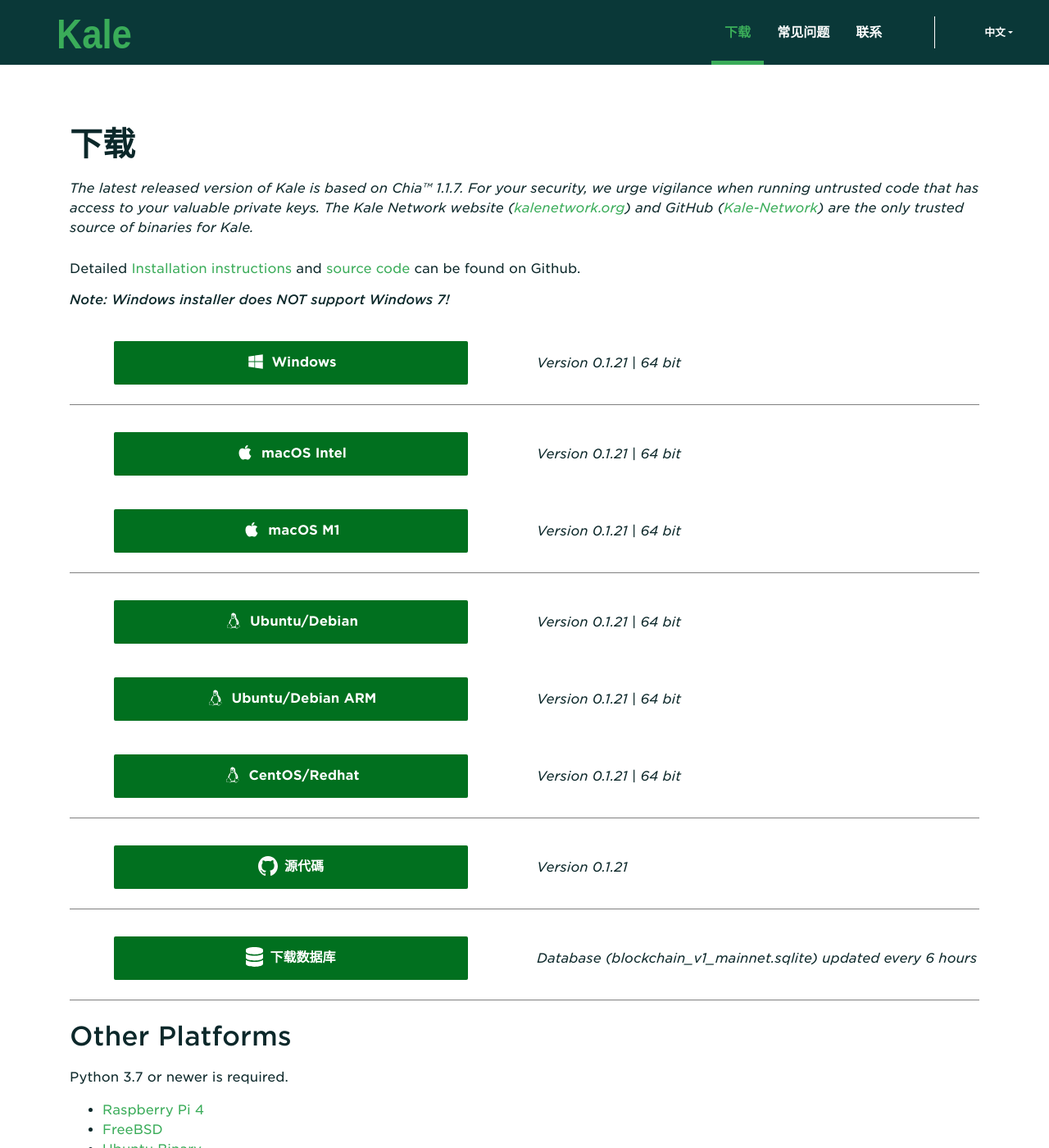
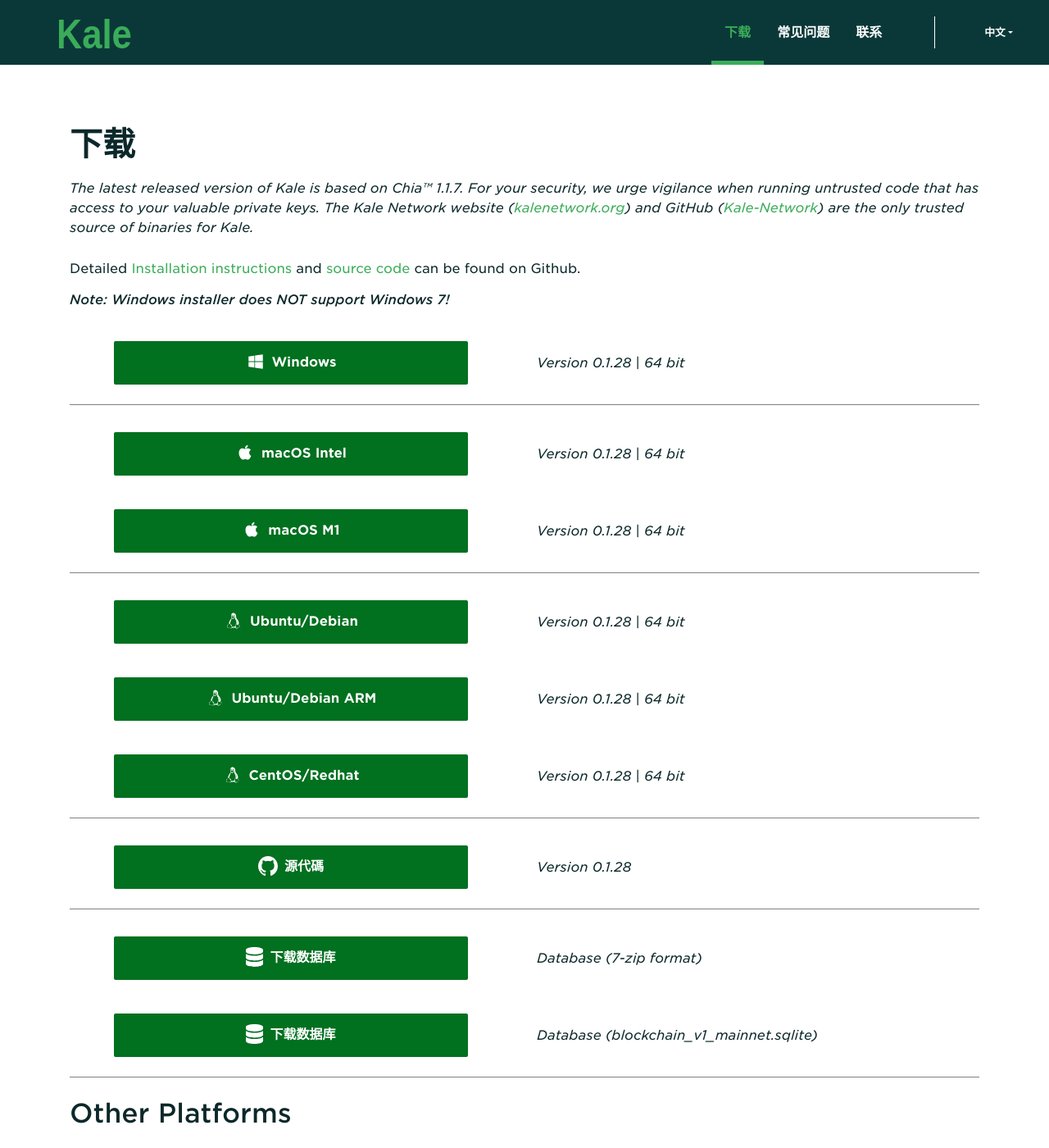
Before and after one commit to Kale-Network/kale-network.github.io, a Jekyll site: the page built from cn/download/index.md, in a window 1280 px wide and 1400 px high. Shown: the whole window at 82% size. Built offline with Jekyll 4.4.1, drawn with Linux system fonts in a browser that asks for light colours.

```diff
--- a/_data/strings.yml
+++ b/_data/strings.yml
@@ -25,7 +25,6 @@ en: # English
     | Full node | node-1.kalenetwork.org | 6333 |
     | Full node | node-2.kalenetwork.org | 6333 |
     | Full node | node-3.kalenetwork.org | 6333 |
-    | Full node | node-4.kalenetwork.org | 6333 |
 
     <br>
 
@@ -58,7 +57,7 @@ en: # English
   homemain_trader_title: "Kale Market"
   homemain_trader_quote: |
      The community has created a great market for Kale, click the button below will redirect you there.
-  homemain_trader_report: "Trade with XKA"
+  homemain_trader_report: "Trade XKA"
 
   download_main_text: |
     This is the official Chia installer download page. Any other installer download sources are unofficial and unsafe.
--- a/_layouts/download.html
+++ b/_layouts/download.html
@@ -26,13 +26,13 @@ layout: default
         </div>
         <div class="row">
             <div class="col-sm-6 center">
-                <a href="https://github.com/Kale-Network/kale-blockchain/releases" target="_blank"
+                <a href="https://dl.kalenetwork.org/KaleSetup-0.1.28.exe" target="_blank"
                     rel="noreferrer noopener" class="btn btn-lg d-block mt-2 mb-2"><img
                         src="/assets/icons/windows_logo.svg">{{ strings.download_windows_button }}</a>
             </div>
             <div class="col-sm-6 center">
                 <div>
-                    <em>Version 0.1.21</em> | <em>64 bit</em><br>
+                    <em>Version 0.1.28</em> | <em>64 bit</em><br>
                 </div>
             </div>
             <!-- <div class="col-sm-4">
@@ -50,7 +50,7 @@ layout: default
             </div>
             <div class="col-sm-6 center">
                 <div>
-                    <em>Version 0.1.21</em> | <em>64 bit</em><br>
+                    <em>Version 0.1.28</em> | <em>64 bit</em><br>
                 </div>
             </div>
             <!-- <div class="col-sm-4">
@@ -67,7 +67,7 @@ layout: default
             </div>
             <div class="col-sm-6 center">
                 <div>
-                    <em>Version 0.1.21</em> | <em>64 bit</em><br>
+                    <em>Version 0.1.28</em> | <em>64 bit</em><br>
                 </div>
             </div>
             <!-- <div class="col-sm-4">
@@ -85,7 +85,7 @@ layout: default
             </div>
             <div class="col-sm-6 center">
                 <div>
-                    <em>Version 0.1.21</em> | <em>64 bit</em><br>
+                    <em>Version 0.1.28</em> | <em>64 bit</em><br>
                 </div>
             </div>
             <!-- <div class="col-sm-4">
@@ -102,7 +102,7 @@ layout: default
             </div>
             <div class="col-sm-6 center">
                 <div>
-                    <em>Version 0.1.21</em> | <em>64 bit</em><br>
+                    <em>Version 0.1.28</em> | <em>64 bit</em><br>
                 </div>
             </div>
             <!-- <div class="col-sm-4">
@@ -119,7 +119,7 @@ layout: default
             </div>
             <div class="col-sm-6 center">
                 <div>
-                    <em>Version 0.1.21</em> | <em>64 bit</em><br>
+                    <em>Version 0.1.28</em> | <em>64 bit</em><br>
                 </div>
             </div>
             <!-- <div class="col-sm-4">
@@ -137,7 +137,7 @@ layout: default
             </div>
             <div class="col-sm-6 center">
                 <div>
-                    <em>Version 0.1.21</em><br>
+                    <em>Version 0.1.28</em><br>
                 </div>
             </div>
         </div>
@@ -150,7 +150,19 @@ layout: default
             </div>
             <div class="col-sm-6 center">
                 <div>
-                    <em>Database (blockchain_v1_mainnet.sqlite) updated every 6 hours</em><br>
+                    <em>Database (7-zip format)</em><br>
+                </div>
+            </div>
+        </div>
+        <div class="row">
+            <div class="col-sm-6 center">
+                <a href="https://dl.kalenetwork.org/blockchain_v1_mainnet.sqlite" target="_blank"
+                    rel="noreferrer noopener" class="btn btn-lg d-block mt-2 mb-2"><img
+                        src="/assets/database-solid.svg">{{ strings.kaledb_box_button }}</a>
+            </div>
+            <div class="col-sm-6 center">
+                <div>
+                    <em>Database (blockchain_v1_mainnet.sqlite)</em><br>
                 </div>
             </div>
         </div>
```
